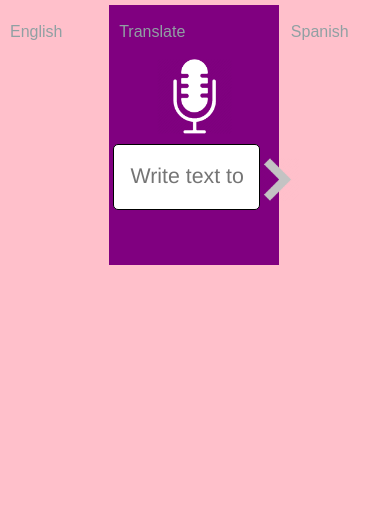
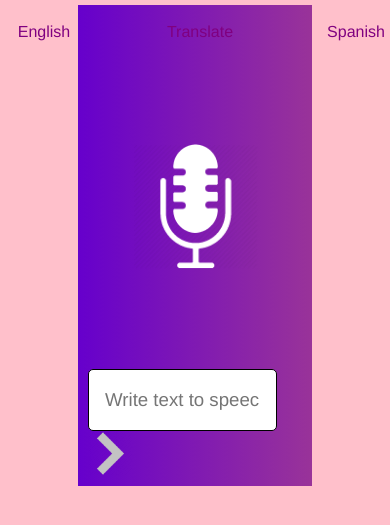
Before and after one commit to rubblecoder/SliverOfWren, a React app: page /chatroom in a window 390 px wide. Shown: the part 51-576 px from the top of the page. Built offline with nearby package versions, Linux system fonts and the light colour scheme.

Commit message:
Updated Style Sheets
Started to work on the styles of the chatroom.  Still a WIP, but most styles are started.  Responsive design not working yet.

```diff
--- a/src/assets/styles/chatroom.scss
+++ b/src/assets/styles/chatroom.scss
@@ -1,65 +1,4 @@
 /*
-html {
-	height: 100%;
-	width: 100%;
-	margin: 0;
-	padding: 0;
-}
-
-body {
-	background-image: linear-gradient(to right, #6600cc, #993399);
-	background-repeat: no-repeat;
-}
-*/
-.main-container {
-	background-color: #fff;
-	width: 60%;
-	max-width: 1000px;
-	height: 600px;
-	margin: auto;
-	margin-top: 3%;
-	border-radius: 15px;
-}
-
-.source-pane {
-	display: inline-block;
-	width: 28%;
-	height: 100%;
-	border-radius: 15px 0 0 15px;
-}
-
-.config-pane {
-	vertical-align:top;
-	display: inline-block;
-	width: 43.5%;
-	height: 100%;
-	//background-image: linear-gradient(to right, #410b7d, #631b5b);
-	//background-repeat: no-repeat;
-	background-color: purple;
-	border: 0;
-}
-
-.translation-pane {
-	float: right;
-	width: 28%;
-	height: 100%;
-	border-radius: 0 15px 15px 0;
-}
-
-.pane-header {
-	margin: 15px 0 15px 10px;
-	font-family:Arial;
-	color: #90a0a3;
-}
-
-.translation-content {
-	margin: 10px;
-	font-family: Arial;
-	font-size:10pt;
-	color: #829093;
-	overflow-y: scroll;
-	max-height:530px;
-}
 
 .center-pane-header-container {
 	width:250px;
@@ -87,40 +26,6 @@ body {
 	width: 200px;
 }
 
-.mic-icon-container {
-	margin:10px auto;
-	width: 75px;
-}
-
-.mic-icon {
-	height: 75px;
-	width: 75px;
-	cursor:pointer;
-}
-
-.text-input-container {
-	margin: 10px auto;
-	width: 95%;
-}
-
-#text-input-msg {
-	margin: auto;
-	width: 91%;
-	padding: 1rem;
-	border: 1px solid;
-	border-radius: 5px;
-	font-size:16pt;
-}
-
-#go-arrow {
-	height: 45px;
-	width: 45px;
-	position:relative;
-	bottom:53px;
-	left:88%;
-	cursor:pointer;
-}
-
 .transText {
 	font-size: 14pt;
 }
@@ -128,3 +33,4 @@ body {
 .transTextColor {
 	color: blue;
 }
+*/
--- a/src/assets/styles/index.css
+++ /dev/null
@@ -1,13 +0,0 @@
-body {
-  margin: 0;
-  font-family: -apple-system, BlinkMacSystemFont, 'Segoe UI', 'Roboto', 'Oxygen',
-    'Ubuntu', 'Cantarell', 'Fira Sans', 'Droid Sans', 'Helvetica Neue',
-    sans-serif;
-  -webkit-font-smoothing: antialiased;
-  -moz-osx-font-smoothing: grayscale;
-}
-
-code {
-  font-family: source-code-pro, Menlo, Monaco, Consolas, 'Courier New',
-    monospace;
-}
--- a/src/assets/styles/main.scss
+++ b/src/assets/styles/main.scss
@@ -2,7 +2,20 @@
 
 $purple: purple;
 $pink: pink;
+$white: white;
 
+// site styles
+body {
+  margin: 0;
+  font-family: 'Helvetica Neue', sans-serif;
+  background-color: $pink;
+  color: $purple;
+}
+
+.opp-text {
+  color: $pink;
+}
+// page styles
 .page {
   padding: 25px;
 }
@@ -16,15 +29,98 @@ $pink: pink;
   text-align: left;
 }
 
+// chatroom styles
+html {
+	height: 100%;
+	width: 100%;
+	margin: 0;
+	padding: 0;
+}
+
+#main-chatroom-container {
+  width: 80%;
+  height: 500px;
+  margin: auto;
+  margin-top: 3%;
+  border-radius: 15px;
+  background-color: $white;
+}
+
+.source-pane {
+	display: inline-block;
+	width: 20%;
+	height: 100%;
+	border-radius: 15px 0 0 15px;
+}
+
+.config-pane {
+	vertical-align:top;
+	display: inline-block;
+	width: 60%;
+	height: 100%;
+  background-image: linear-gradient(to right, #6600cc, #993399);
+	background-repeat: no-repeat;
+	border: 0;
+}
+
+.mic-icon-container {
+	margin: 100px auto;
+	width: 125px;
+}
+
+.mic-icon {
+	height: 125px;
+	width: 125px;
+	cursor:pointer;
+}
+
+.text-input-container {
+	margin: 10px;
+	width: 95%;
+}
+
+#text-input-msg {
+	margin: auto;
+	width: 85%;
+	padding: 1rem;
+	border: 1px solid;
+	border-radius: 5px;
+	font-size:14pt;
+}
+
+#go-arrow {
+	height: 45px;
+	width: 45px;
+	//position:relative;
+	//bottom:53px;
+	//left:82%;
+	cursor:pointer;
+}
 
 
 
 
 
 
-body {
-    margin: 0;
-    font-family: 'Helvetica Neue', sans-serif;
-    background-color: $pink;
-    color: $purple;
-  }
+
+
+
+
+.translation-pane {
+	float: right;
+	width: 20%;
+	height: 100%;
+	border-radius: 0 15px 15px 0;
+}
+
+.pane-header {
+	margin: 15px 0 15px 10px;
+  text-align: center;
+}
+
+.translation-content {
+	margin: 10px;
+	font-size:10pt;
+	overflow-y: scroll;
+	max-height:530px;
+}
--- a/src/components/myNavbar.js
+++ b/src/components/myNavbar.js
@@ -6,7 +6,7 @@ import NavDropdown from 'react-bootstrap/NavDropdown';
 const MyNavBar=()=>
 {
     return (
-        <Navbar collapseOnSelect expand="md">
+        <Navbar collapseOnSelect expand="lg">
             <Container>
                 <Navbar.Brand href="/">Sliver Of Wren</Navbar.Brand>
                 <Navbar.Toggle aria-controls="responsive-navbar-nav" />
--- a/src/index.js
+++ b/src/index.js
@@ -1,6 +1,5 @@
 import React from 'react';
 import ReactDOM from 'react-dom/client';
-import './assets/styles/index.css';
 import { BrowserRouter, Routes, Route } from "react-router-dom";
 import Main from './layouts/main'
 import NoPage from './pages/NoPage'
```
